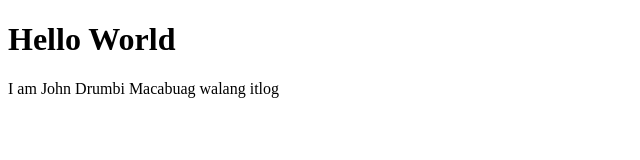
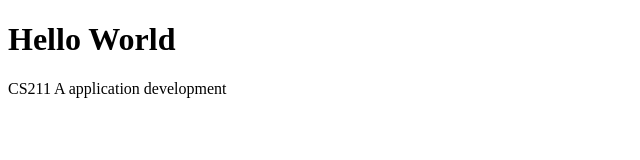
Before and after one commit to macabuagdrumbi-hub/Macabuag, a plain HTML site: page index.html in a window 1280 px wide. Shown: the whole page, without its empty margins (0-640 px from the left). Drawn offline with Linux system fonts and the light colour scheme.

Commit message:
adding discription

```diff
--- a/index.html
+++ b/index.html
@@ -7,6 +7,6 @@
 </head>
 <body>
     <h1>Hello World</h1>
-    <p>I am John Drumbi Macabuag walang itlog</p>
+    <p>CS211 A application development</p>
 </body>
 </html>
```
